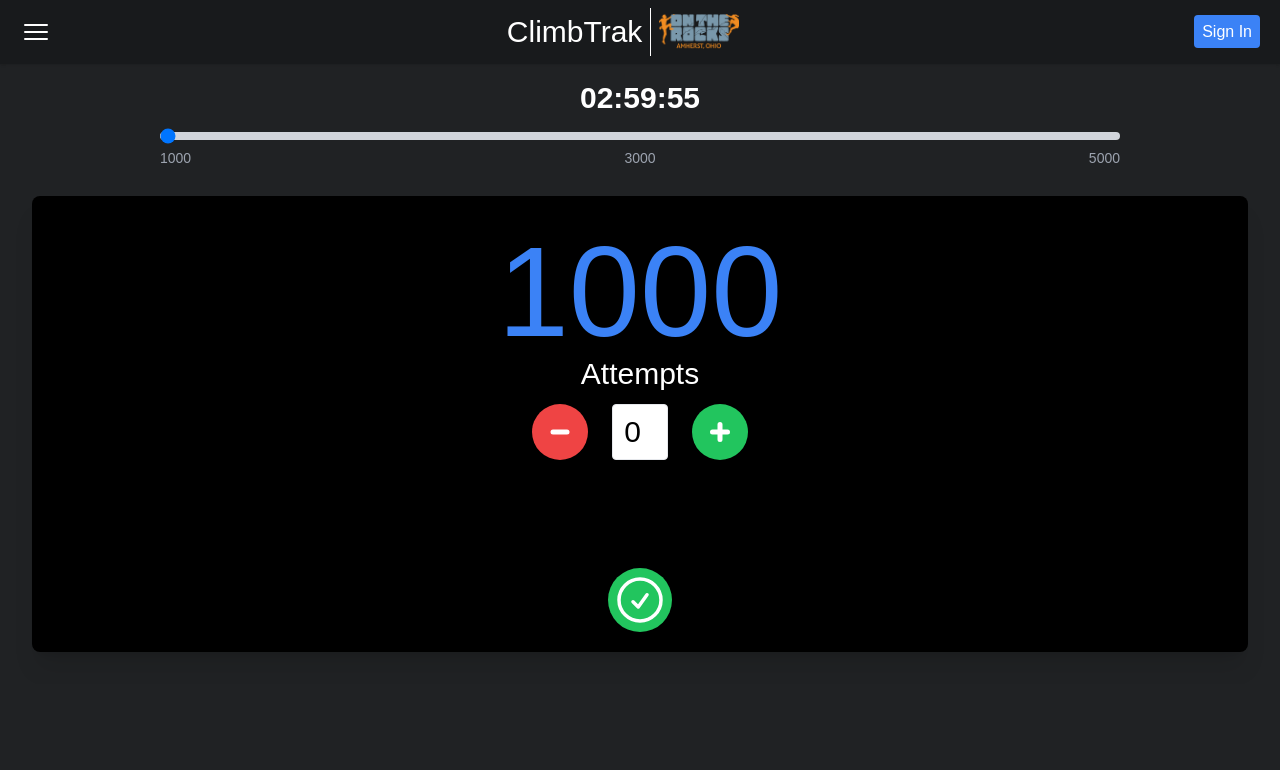
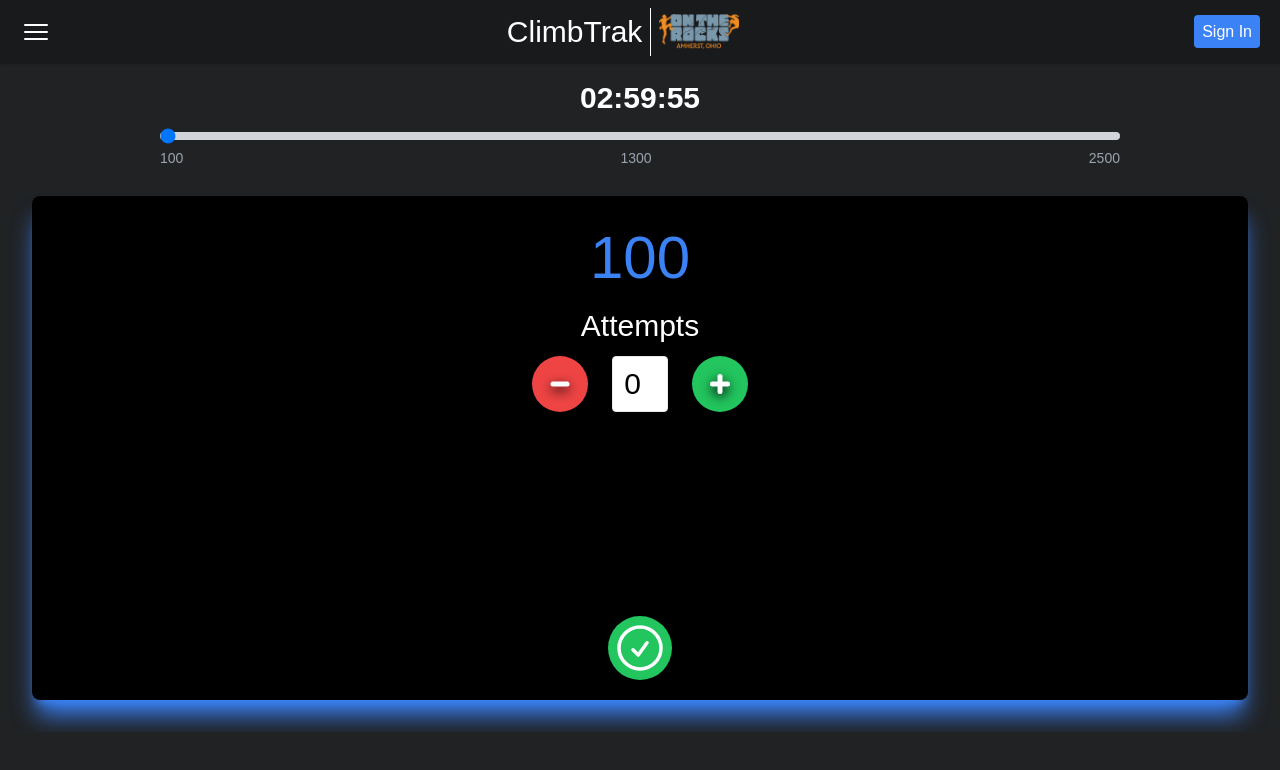
Before and after one commit to ehonis/Vertix, a Next.js app: page /events/competition/demo/1 in a window 1280 px wide. Shown: the top 770 px of the page. Built offline with nearby package versions, Linux system fonts and the light colour scheme; no server answers; a web font is replaced by a local one.

Commit message:
add completion to scorescroller and uncompletion

```diff
--- a/app/events/competition/demo/[slug]/page.jsx
+++ b/app/events/competition/demo/[slug]/page.jsx
@@ -1,5 +1,5 @@
-import ScoreTaker from '@/app/ui/events/score-taker/score-scroller';
+import CompetitionScoreTraker from '@/app/ui/events/score-taker/score-scroller';
 
 export default function GameDay() {
-  return <ScoreTaker />;
+  return <CompetitionScoreTraker />;
 }
--- a/app/events/competition/demo/page.jsx
+++ b/app/events/competition/demo/page.jsx
@@ -44,7 +44,7 @@ export default function DemoPage() {
         </div>
         <Link
           className="bg-green-500 text-white p-3 rounded-md font-barlow text-3xl"
-          href={'/events/competition/demo/score-keeper'}
+          href={'/events/competition/demo/competition-score-traker'}
         >
           Start Demo
         </Link>
--- a/app/globals.css
+++ b/app/globals.css
@@ -28,7 +28,9 @@ body {
 .font-iceland {
   font-family: var(--font-iceland), Arial, Helvetica, sans-serif;
 }
-
+.font-stalinist {
+  font-family: var(--font-stalinist), Arial, Helvetica, sans-serif;
+}
 @layer utilities {
   .text-balance {
     text-wrap: balance;
--- a/app/layout.jsx
+++ b/app/layout.jsx
@@ -34,6 +34,10 @@ const icelandFont = localFont({
   weight: '400',
   style: 'normal',
 });
+const stalinistFont = localFont({
+  src: '/fonts/StalinistOne-Regular.ttf',
+  variable: '--font-stalinist',
+});
 
 export const metadata = {
   title: 'On The Rocks',
@@ -44,7 +48,7 @@ export default function RootLayout({ children }) {
   return (
     <html lang="en">
       <body
-        className={`${geistSans.variable} ${geistMono.variable} ${jerseyFont.variable} ${barlowFont.variable} ${icelandFont.variable} antialiased`}
+        className={`${geistSans.variable} ${geistMono.variable} ${jerseyFont.variable} ${barlowFont.variable} ${icelandFont.variable} ${stalinistFont.variable} antialiased`}
       >
         <NotificationProvider>
           <Notification />
--- a/app/ui/events/score-taker/score-scroller.jsx
+++ b/app/ui/events/score-taker/score-scroller.jsx
@@ -7,17 +7,43 @@ import 'swiper/css';
 import CountdownTimer from './count-down-timer';
 
 const panels = [
-  { id: 1, content: '1000', color: 'blue' },
-  { id: 2, content: '2000', color: 'red' },
-  { id: 3, content: '3000', color: 'green' },
-  { id: 4, content: '4000', color: 'red' },
-  { id: 5, content: '5000', color: 'red' },
+  { id: 1, content: '100', color: 'blue' },
+  { id: 2, content: '200', color: 'blue' },
+  { id: 3, content: '300', color: 'blue' },
+  { id: 4, content: '400', color: 'blue' },
+  { id: 5, content: '500', color: 'blue' },
+  { id: 6, content: '600', color: 'blue' },
+  { id: 7, content: '700', color: 'blue' },
+  { id: 8, content: '800', color: 'blue' },
+  { id: 9, content: '900', color: 'blue' },
+  { id: 10, content: '1000', color: 'yellow' },
+  { id: 11, content: '1100', color: 'yellow' },
+  { id: 12, content: '1200', color: 'yellow' },
+  { id: 13, content: '1300', color: 'yellow' },
+  { id: 14, content: '1400', color: 'yellow' },
+  { id: 15, content: '1500', color: 'yellow' },
+  { id: 16, content: '1600', color: 'orange' },
+  { id: 17, content: '1700', color: 'orange' },
+  { id: 18, content: '1800', color: 'orange' },
+  { id: 19, content: '1900', color: 'orange' },
+  { id: 20, content: '2000', color: 'orange' },
+  { id: 21, content: '2100', color: 'red' },
+  { id: 22, content: '2200', color: 'red' },
+  { id: 23, content: '2300', color: 'red' },
+  { id: 24, content: '2400', color: 'red' },
+  { id: 25, content: '2500', color: 'red' },
 ];
 
-export default function ScoreTaker() {
+export default function CompetitionScoreTraker() {
   const [attempts, setAttempts] = useState(() =>
     panels.reduce((acc, panel) => {
       acc[panel.id] = 0; // Default value for each panel
+      return acc;
+    }, {})
+  );
+  const [completions, setCompletions] = useState(() =>
+    panels.reduce((acc, panel) => {
+      acc[panel.id] = false;
       return acc;
     }, {})
   );
@@ -54,6 +80,19 @@ export default function ScoreTaker() {
     }
   };
 
+  const handleCompletion = (panelId) => {
+    setCompletions((prev) => ({
+      ...prev,
+      [panelId]: true,
+    }));
+  };
+  const handleUncompletion = (panelId) => {
+    setCompletions((prev) => ({
+      ...prev,
+      [panelId]: false,
+    }));
+  };
+
   return (
     <div>
       <CountdownTimer />
@@ -83,25 +122,35 @@ export default function ScoreTaker() {
           {/* End */}
         </div>
       </div>
-
+      {/* Panel Swiper*/}
       <Swiper
         direction="vertical"
         spaceBetween={50}
         slidesPerView={1}
         onSwiper={(swiper) => (swiperRef.current = swiper)} // Get Swiper instance
         onSlideChange={(swiper) => setRangeValue(swiper.activeIndex)} // Sync slider with Swiper
-        className="h-[calc(100vh-18rem)] rounded"
+        className="h-[calc(100vh-15rem)] rounded"
       >
         {panels.map((panel) => (
           <SwiperSlide key={panel.id} className="p-8 pt-6 rounded-lg">
-            <div className="flex flex-col p-5 pt-8 items-center h-full rounded-lg bg-black shadow-xl text-white text-2xl gap-5 justify-between">
+            {completions[panel.id] === false ? (
+              <div
+                className={clsx(
+                  'flex flex-col p-5 pt-8 items-center h-full rounded-lg bg-black shadow-blue-500 shadow-xl text-white text-2xl gap-5 justify-between',
+                  panel.color === 'blue' ? 'shadow-blue-500' : null,
+                  panel.color === 'red' ? 'shadow-red-500' : null,
+                  panel.color === 'orange' ? 'shadow-orange-500' : null,
+                  panel.color === 'yellow' ? 'shadow-yellow-400' : null
+                )}
+              >
+                <div>
                   {/* header */}
-              <div>
                   <h1
                     className={clsx(
-                    'font-iceland text-9xl',
+                      'font-stalinist text-6xl text-center mb-5',
                       panel.color === 'blue' ? 'text-blue-500' : null,
-                    panel.color === 'green' ? 'text-green-500' : null,
+                      panel.color === 'orange' ? 'text-orange-500' : null,
+                      panel.color === 'yellow' ? 'text-yellow-300' : null,
                       panel.color === 'red' ? 'text-red-500' : null
                     )}
                   >
@@ -109,7 +158,10 @@ export default function ScoreTaker() {
                   </h1>
                   {/* attempts */}
                   <div className="flex flex-col items-center gap-3">
-                  <label htmlFor="" className="font-barlow text-3xl text-white">
+                    <label
+                      htmlFor=""
+                      className="font-barlow text-3xl text-white"
+                    >
                       Attempts
                     </label>
                     <div className="flex items-center gap-6">
@@ -124,6 +176,9 @@ export default function ScoreTaker() {
                           strokeWidth={5}
                           stroke="currentColor"
                           className="size-6"
+                          style={{
+                            filter: 'drop-shadow(0px 4px 6px rgba(0, 0, 0, 1))',
+                          }}
                         >
                           <path
                             strokeLinecap="round"
@@ -150,6 +205,9 @@ export default function ScoreTaker() {
                           strokeWidth={5}
                           stroke="currentColor"
                           className="size-6"
+                          style={{
+                            filter: 'drop-shadow(0px 4px 6px rgba(0, 0, 0, 1))',
+                          }}
                         >
                           <path
                             strokeLinecap="round"
@@ -163,7 +221,10 @@ export default function ScoreTaker() {
                 </div>
                 {/* completion */}
                 <div className="flex flex-col gap-3 items-center">
-                <button className="bg-green-500 rounded-full size-16 flex justify-center items-center">
+                  <button
+                    className="bg-green-500 rounded-full size-16 flex justify-center items-center"
+                    onClick={() => handleCompletion(panel.id)}
+                  >
                     <svg
                       xmlns="http://www.w3.org/2000/svg"
                       fill="none"
@@ -181,6 +242,69 @@ export default function ScoreTaker() {
                   </button>
                 </div>
               </div>
+            ) : (
+              <div
+                className={clsx(
+                  'flex flex-col p-5 pt-8 items-center h-full rounded-lg bg-green-400 shadow-xl text-white text-2xl gap-5 justify-between ',
+                  panel.color === 'blue' ? 'shadow-blue-500' : null,
+                  panel.color === 'red' ? 'shadow-red-500' : null,
+                  panel.color === 'orange' ? 'shadow-orange-500' : null,
+                  panel.color === 'yellow' ? 'shadow-yellow-400' : null
+                )}
+              >
+                <div className="flex-col flex justify-center">
+                  <h1
+                    className={clsx(
+                      'font-stalinist text-6xl text-center mb-5 drop-shadow-customBlack',
+                      panel.color === 'blue' ? 'text-blue-500' : null,
+                      panel.color === 'orange' ? 'text-orange-500' : null,
+                      panel.color === 'yellow' ? 'text-yellow-300' : null,
+                      panel.color === 'red' ? 'text-red-500' : null
+                    )}
+                  >
+                    {panel.content}
+                  </h1>
+                  <div className="flex flex-col gap-5">
+                    <p className="font-barlow text-white text-3xl text-center drop-shadow-customBlack">
+                      Complete!
+                    </p>
+                    {attempts[panel.id] !== 0 ? (
+                      <p className="font-barlow text-white text-2xl text-center drop-shadow-customBlack">
+                        {attempts[panel.id]} attempt(s)
+                      </p>
+                    ) : (
+                      <p className="font-barlow text-white text-2xl text-center drop-shadow-customBlack">
+                        Flash!
+                      </p>
+                    )}
+                  </div>
+                </div>
+                <div className="flex flex-col items-center gap-3">
+                  <h2 className="text-3xl font-barlow text-white text-center drop-shadow-customBlack">
+                    Uncomplete?
+                  </h2>
+                  <button
+                    className="rounded-full size-14 font-barlow bg-red-500 flex justify-center items-center shadow-lg drop-shadow-customBlack"
+                    onClick={() => handleUncompletion(panel.id)}
+                  >
+                    <svg
+                      xmlns="http://www.w3.org/2000/svg"
+                      fill="none"
+                      viewBox="0 0 24 24"
+                      strokeWidth={1.5}
+                      stroke="currentColor"
+                      className="size-10 "
+                    >
+                      <path
+                        strokeLinecap="round"
+                        strokeLinejoin="round"
+                        d="m9.75 9.75 4.5 4.5m0-4.5-4.5 4.5M21 12a9 9 0 1 1-18 0 9 9 0 0 1 18 0Z"
+                      />
+                    </svg>
+                  </button>
+                </div>
+              </div>
+            )}
           </SwiperSlide>
         ))}
       </Swiper>
--- a/tailwind.config.js
+++ b/tailwind.config.js
@@ -7,6 +7,9 @@ module.exports = {
   ],
   theme: {
     extend: {
+      dropShadow: {
+        customBlack: '0px 4px 6px rgba(0, 0, 0, 1)',
+      },
       height: {
         'screen-offset': 'calc(100vh - 4rem)',
       },
```
Also changed, not shown: app/fonts/StalinistOne-Regular.ttf (added). Lines whose indentation alone changed are shown as unchanged.
